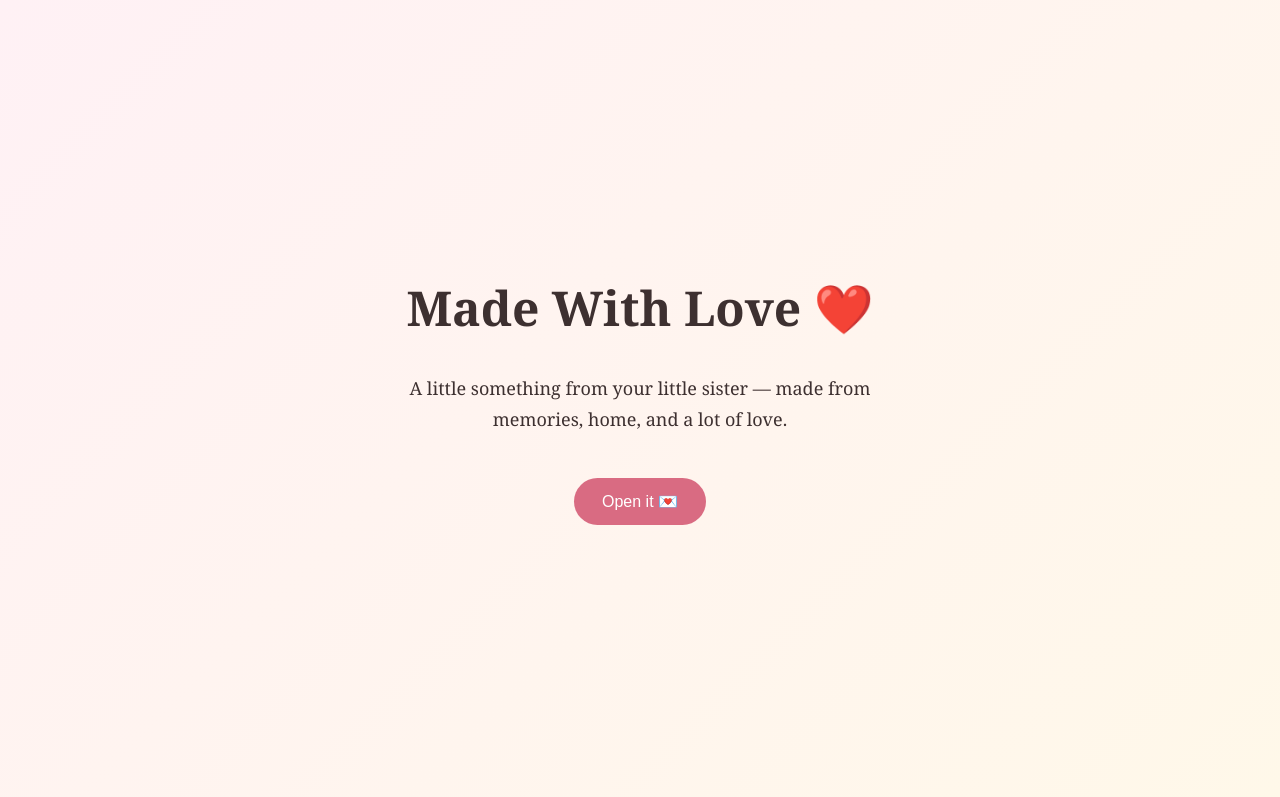
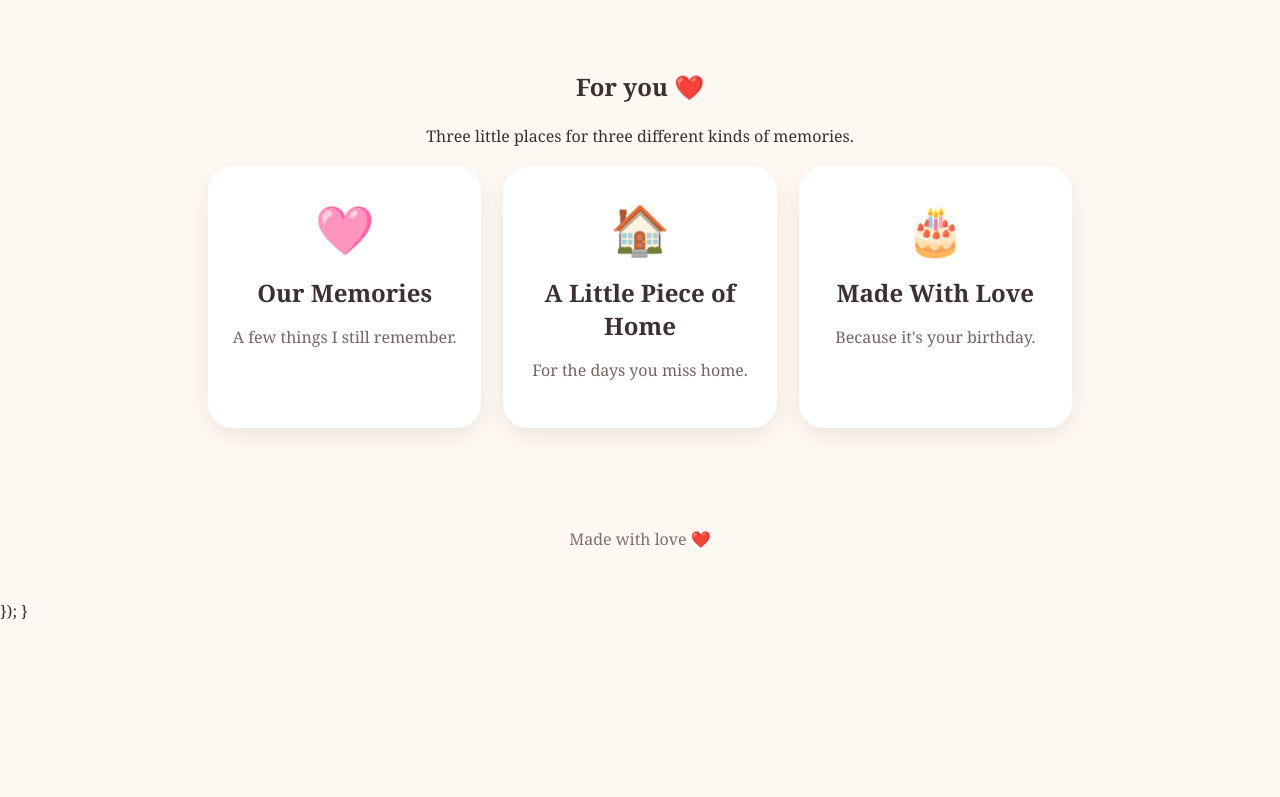
Before and after one commit to monicagellerbingbuffeygreen-maker/Made-with-love, a plain HTML site: page index.html in a window 1280 px wide. Both pictures are taken after a click on the button "Open it 💌". Shown: the top 797 px of the page. Drawn offline with Linux system fonts and the light colour scheme.

Commit message:
Update showPage function for better navigation
Refactor showPage function to improve page display logic.

```diff
--- a/index.html
+++ b/index.html
@@ -376,20 +376,33 @@ footer {
   Made with love ❤️
 </footer>
 
-
-<script>
+  <script>
 
 function showPage(pageId) {
 
+  // Hide the opening screen
+  document.getElementById("home").style.display = "none";
+
+  // Hide every section
   document.querySelectorAll(".section").forEach(section => {
     section.classList.remove("active");
   });
 
-  document.getElementById(pageId).classList.add("active");
+  // Show the selected page
+  const page = document.getElementById(pageId);
 
-  window.scrollTo({
-    top: 0,
-    behavior: "smooth"
+  if (page) {
+    page.classList.add("active");
+  }
+
+  // Go back to the top
+  window.scrollTo(0, 0);
+}
+
+</script>
+
+
+
   });
 }
 
```
